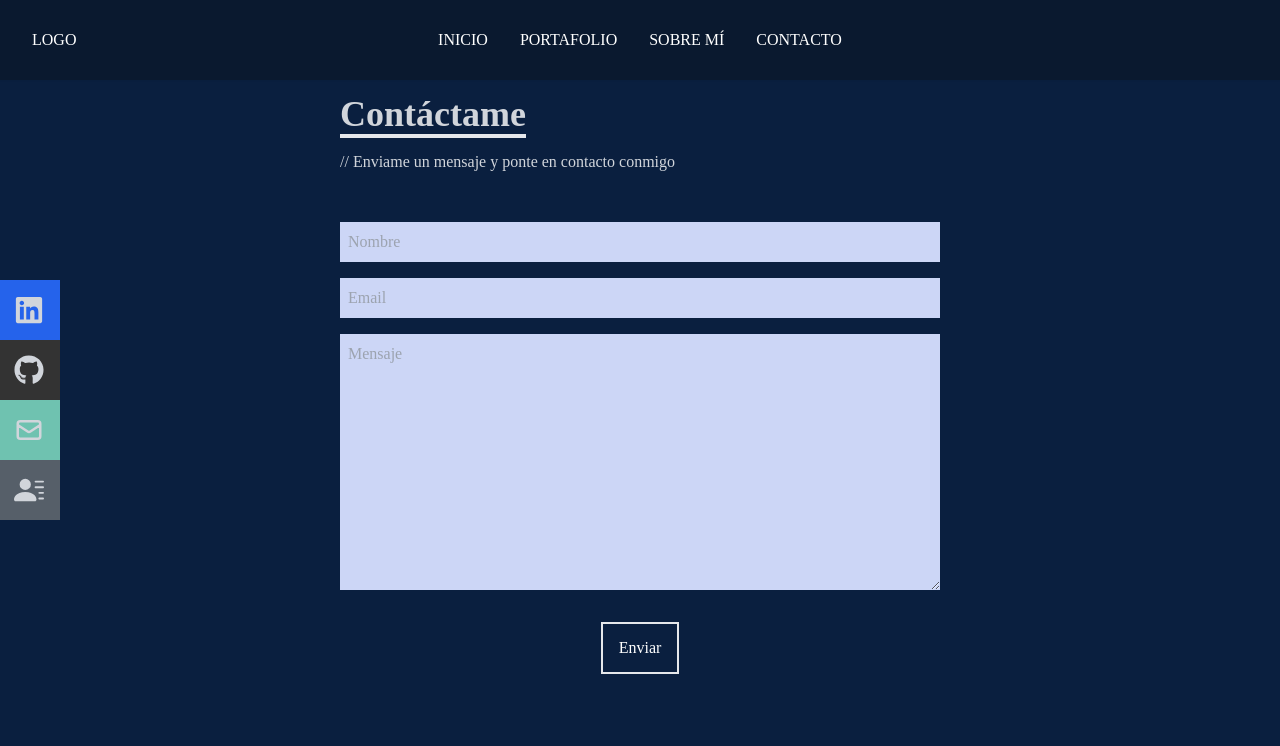
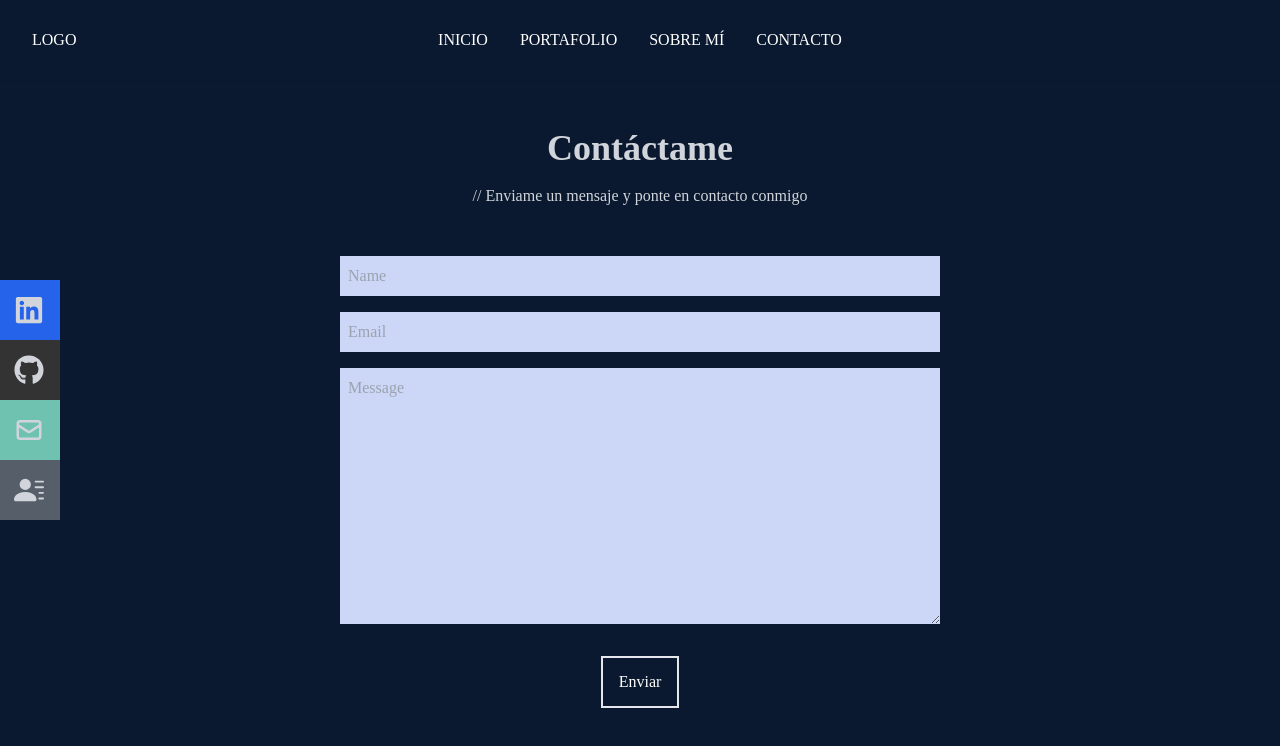
Before and after one commit to Ronrook/portafolio, a React (Vite) app: page /contact in a window 1280 px wide. Shown: the top 746 px of the page. Built offline with nearby package versions, Linux system fonts and the light colour scheme.

Commit message:
update contact 2

```diff
--- a/src/App.jsx
+++ b/src/App.jsx
@@ -4,22 +4,21 @@ import Portafolio from "./pages/Portafolio"
 import Contac from "./pages/Contact"
 import About from "./pages/About"
 import { Routes, Route} from "react-router-dom";
-import Navbar from './components/Navbar';
 
 
 function App() {
 
 
     return (
-        <div>
-            <Navbar />
+        <div className="">
+            <Layaut>
                 <Routes>
                     <Route path="/" element={<Home/>}/>
                     <Route path="/portafolio" element={<Portafolio/>}/>
                     <Route path="/about" element={<About />}/>
                     <Route path="/contact" element={<Contac/>}/>
                 </Routes>
-
+            </Layaut>
         </div>
 
     )
--- a/src/components/Hello.jsx
+++ b/src/components/Hello.jsx
@@ -4,7 +4,7 @@ import CV from '../assest/CV.pdf'
 
 export default function Hello() {
     return (
-        <div className='text-white flex flex-col justify-center items-center max-w-[1000px] mx-auto px-8  h-full'>
+        <div className='text-white flex flex-col justify-center items-center  mx-auto px-8'>
             <h2 className='text-center mb-4 text-lg sm:text-2xl md:text-3xl lg:text-5xl'>
                 Hola mi nombre es <br /> Ronald Esteban
             </h2>
--- a/src/pages/About.jsx
+++ b/src/pages/About.jsx
@@ -34,7 +34,7 @@ function About() {
                     </div>
 
 
-          </div>
+                </div>
 
 
 
@@ -44,7 +44,7 @@ function About() {
             </div>
 
 
-    </div>
+        </div>
     )
 }
 export default About;
--- a/src/pages/Contact.jsx
+++ b/src/pages/Contact.jsx
@@ -21,25 +21,22 @@ function Contact() {
     }
 
     return (
-        <div name='contact' className='w-full h-screen bg-[#0a1f3f] flex justify-center items-center p-4'>
-            <form method='POST' className='flex flex-col max-w-[600px] w-full' onSubmit={sendEmail}>
-                <div className='pb-8'>
-                    <p className='text-4xl font-bold inline border-b-4 text-gray-300'>Contáctame</p>
+        <div name='contact' className='w-full h-screen bg-[#0a192f] flex justify-center items-center p-4'>
+            <form method='POST'  className='pt-32 flex flex-col max-w-[600px] w-full h-screen' onSubmit={sendEmail}>
+                <div className='pb-8 flex flex-col items-center'>
+                    <p className='text-4xl font-bold inline  text-gray-300'>Contáctame</p>
                     <p className='text-gray-300 py-4'>// Enviame un mensaje y ponte en contacto conmigo</p>
                 </div>
-                <input className='bg-[#ccd6f6] p-2' type="text" placeholder='Nombre' name='user_name' />
-                <input className='my-4 p-2 bg-[#ccd6f6]' type="email" placeholder='Email' name='user_email' />
-                <textarea className='bg-[#ccd6f6] p-2' name="user_message" rows="10" placeholder='Mensaje'></textarea>
-
-
+                <input className='bg-[#ccd6f6] p-2' type="text" placeholder='Name' name='name' />
+                <input className='my-4 p-2 bg-[#ccd6f6]' type="email" placeholder='Email' name='email' />
+                <textarea className='bg-[#ccd6f6] p-2' name="message" rows="10" placeholder='Message'></textarea>
                 <div className="absolute top-96 left-auto ">
                     <Modal handleModal= {handleModal} isModal={isModal}/>
                 </div>
                 <button className={isModal? 'hidden': 'text-white border-2 hover:bg-blue-500 px-4 py-3 my-8 mx-auto flex items-center'} onClick={handleModal}>Enviar</button>
+
             </form>
-
-
-        </div>
+    </div>
 
     )
 }
--- a/src/pages/Home.jsx
+++ b/src/pages/Home.jsx
@@ -11,12 +11,11 @@ import Data from '../data'
 
 function Home() {
     return (
-        <div name='home' className='w-full h-screen bg-[#0a192f]'>
-            <div className='pt-48 max-w-[1000px] mx-auto px-8 flex flex-col justify-center h-full'>
+        <div name='home' className='w-full h-screen bg-[#154895]'>
+            <div className='pt-48 h-sreen max-w-[1000px] mx-auto px-8 flex flex-col justify-center items-center'>
                 <Hello/>
-                <div className='flex justify-center'>
-                    <img className='w-1/3' src={ojitos} alt="" />
-                </div>
+
+                <img className='w-2/3' src={ojitos} alt="" />
 
 
             </div>
@@ -25,7 +24,7 @@ function Home() {
 
 
 
-            <div className='bg-[#0a192f] w-full max-h-md mx-auto lg:h-full'>
+            <div className='bg-[#124490] w-full max-h-md mx-auto lg:h-full'>
                 <h2
                 className='text-white pt-32 text-center  text-2xl md:text-3xl lg:text-5xl'>Conoce sobre mí
                 </h2>
```
Lines whose indentation alone changed are shown as unchanged.
